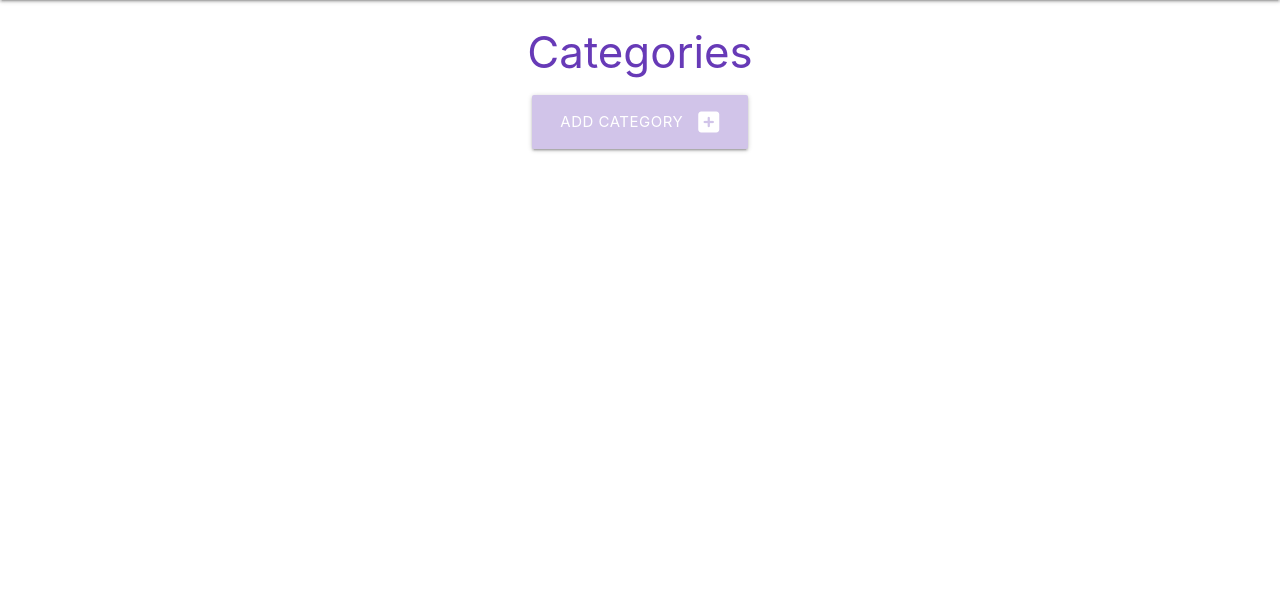
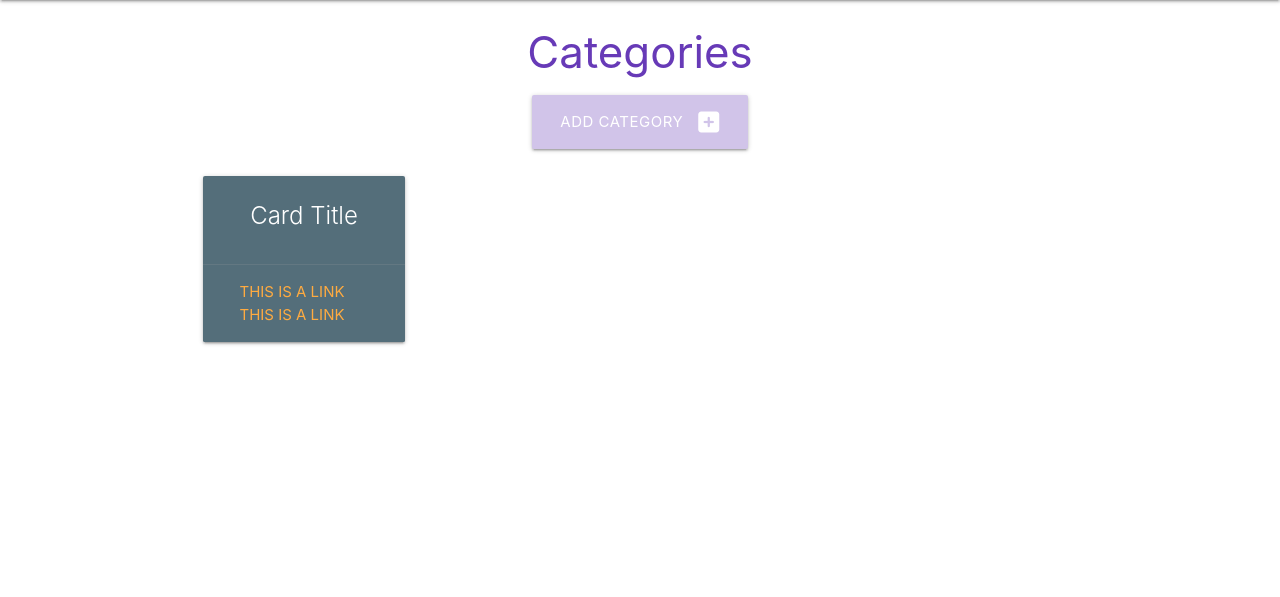
Before and after one commit to TaherCCG/task-manager-project, a Flask app: page /categories in a window 1280 px wide. Shown: the part 64-661 px from the top of the page. Run offline with Flask 3, Linux system fonts and the light colour scheme.

Commit message:
Add card in categories.html

```diff
--- a/taskmanager/templates/categories.html
+++ b/taskmanager/templates/categories.html
@@ -10,7 +10,19 @@
             Add Category <i class="fas fa-plus-square right"></i>
         </a>
     </div>
-
 </div>
+<div class="row">
+    <div class="col s12 m6 l3">
+      <div class="card blue-grey darken-1 center-align">
+        <div class="card-content white-text">
+          <span class="card-title">Card Title</span>
+        </div>
+        <div class="card-action">
+          <a href="#">This is a link</a>
+          <a href="#">This is a link</a>
+        </div>
+      </div>
+    </div>
+  </div>
 
 {% endblock %}
```
